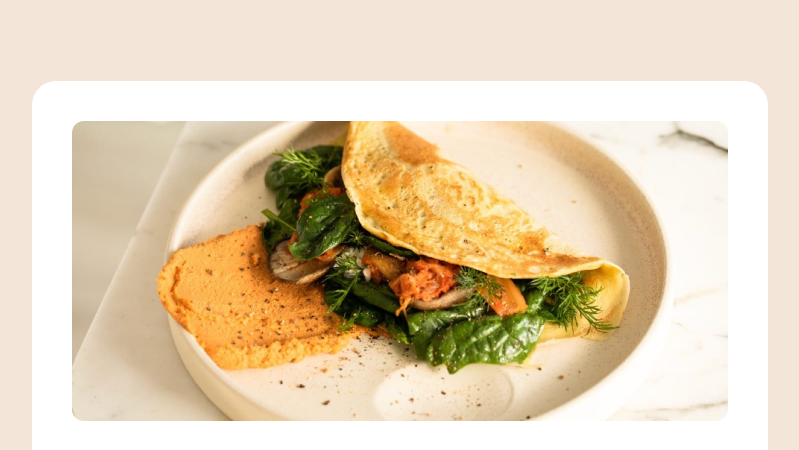
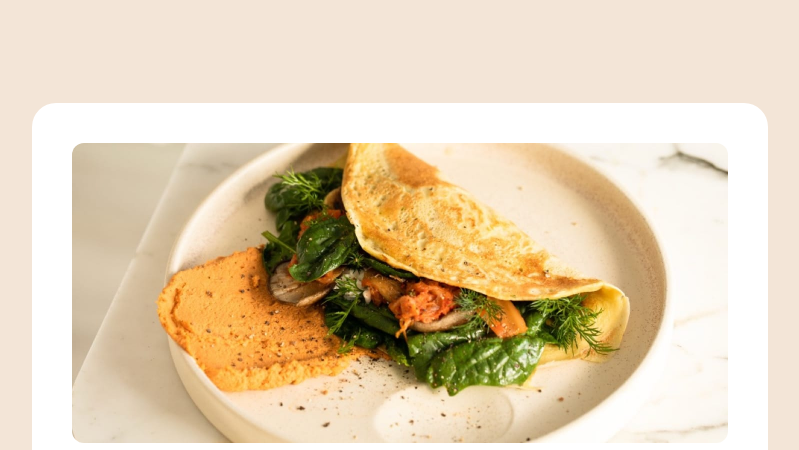
Before and after one commit to Majdhorow/Challenge--3, a plain HTML site: page index.html in a window 1280 px wide. Shown: the top 450 px of the page, without its empty margins (240-1039 px from the left). Drawn offline with Linux system fonts and the light colour scheme.

Commit message:
Update index.html

```diff
--- a/index.html
+++ b/index.html
@@ -28,7 +28,7 @@
       flex-direction: column;
       justify-content: center;
       align-items: center;
-      height: 1956px;
+      height: 2000px;
       background-color: #F3E5D7;
 
     }
```
